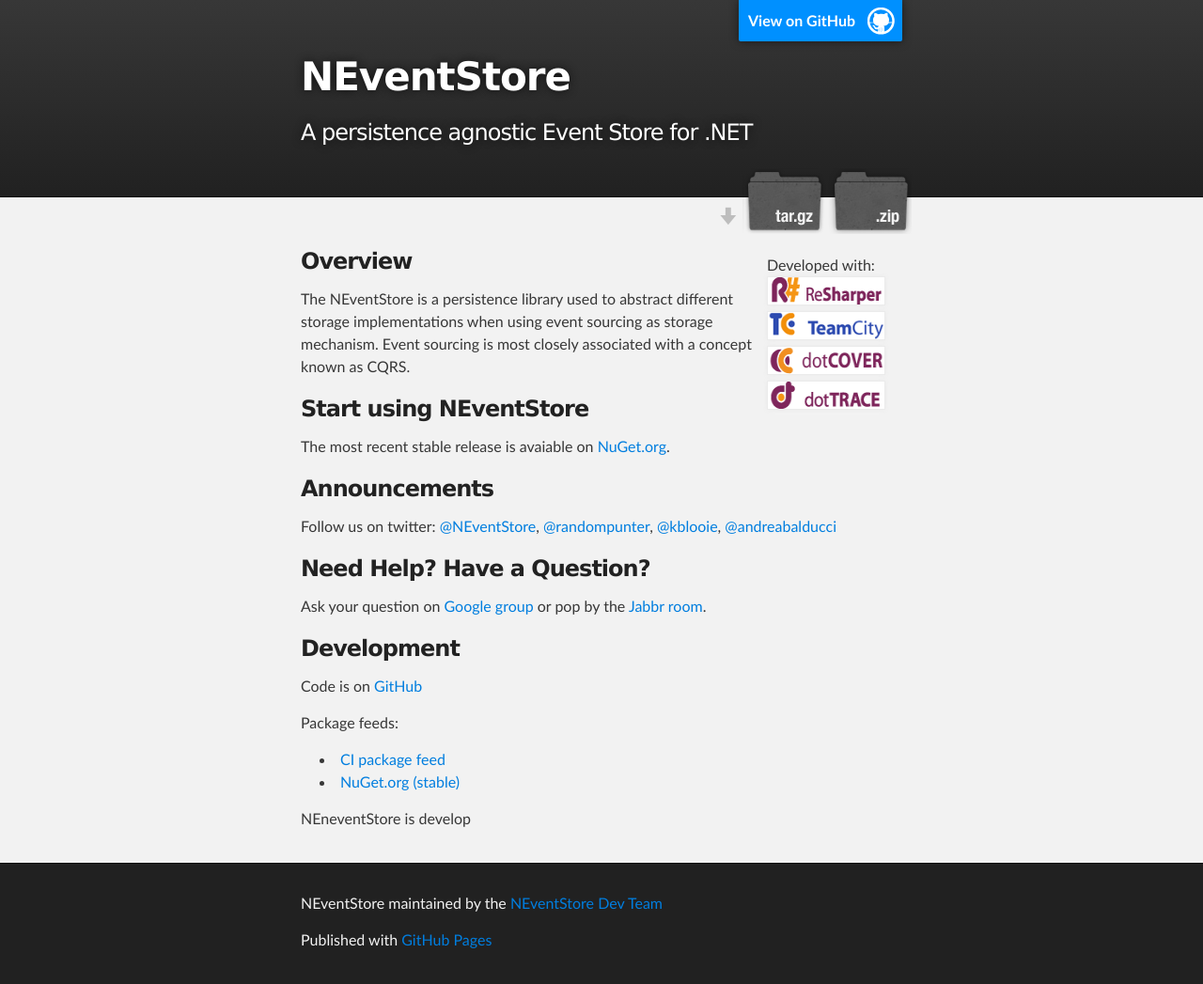
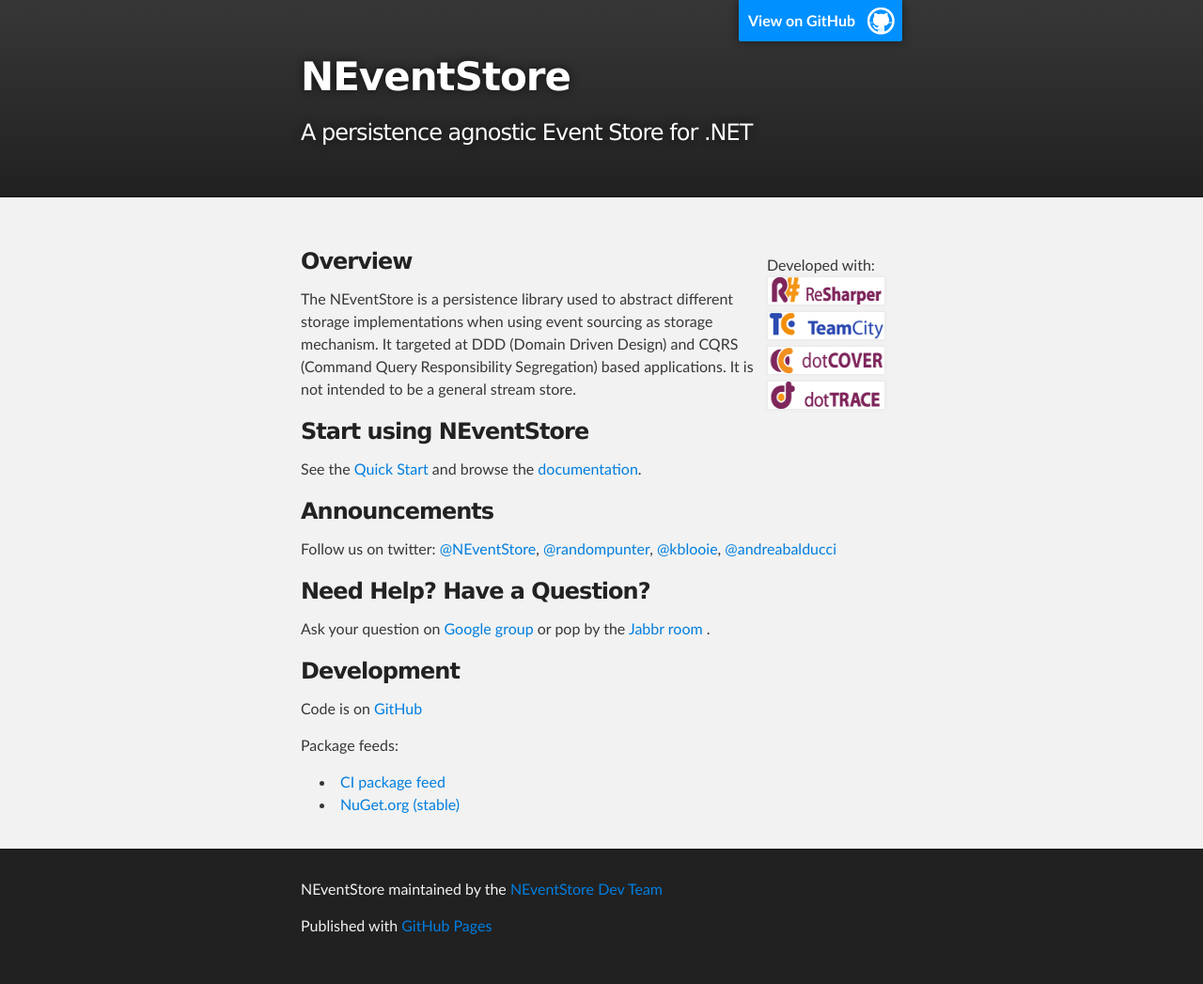
Before and after one commit to NEventStore/NEventStore, a plain HTML site: page index.html in a window 1280 px wide. Shown: the whole page at 94% size. Drawn offline with Linux system fonts and the light colour scheme.

Commit message:
Update index

```diff
--- a/index.html
+++ b/index.html
@@ -20,11 +20,6 @@
 
           <h1 id="project_title">NEventStore</h1>
           <h2 id="project_tagline">A persistence agnostic Event Store for .NET</h2>
-
-            <section id="downloads">
-              <a class="zip_download_link" href="https://github.com/NEventStore/NEventStore/zipball/master">Download this project as a .zip file</a>
-              <a class="tar_download_link" href="https://github.com/NEventStore/NEventStore/tarball/master">Download this project as a tar.gz file</a>
-            </section>
         </header>
     </div>
 
@@ -41,16 +36,15 @@
 		</div>
         <h3>Overview</h3>
             <p>
-            The NEventStore is a persistence library used to abstract different storage implementations when using event sourcing as storage mechanism.
-            Event sourcing is most closely associated with a concept known as CQRS.
+            The NEventStore is a persistence library used to abstract different storage implementations when using event sourcing as storage mechanism. It targeted at DDD (Domain Driven Design) and CQRS (Command Query Responsibility Segregation) based applications. It is not intended to be a general stream store.
             </p>
         <h3>Start using NEventStore</h3>
-            <p>The most recent stable release is avaiable on <a href="http://nuget.org/packages/EventStore/">NuGet.org</a>.</p>
+            <p>See the <a href="https://github.com/NEventStore/NEventStore/wiki/Quick-Start">Quick Start</a> and browse the <a hred="https://github.com/NEventStore/NEventStore/wiki/Introduction">documentation</a>.</p>
 		<h3>Announcements</h3>
 			<p>Follow us on twitter: <a href="https://twitter.com/NEventStore">@NEventStore</a>, <a href="https://twitter.com/randompunter">@randompunter</a>, <a href="https://twitter.com/kblooie">@kblooie</a>, <a href="https://twitter.com/andreabalducci">@andreabalducci</a>
         <h3>Need Help? Have a Question?</h3>
             <p>
-            Ask your question on <a href="https://groups.google.com/forum/#!forum/neventstore">Google group</a> or pop by the <a href="https://jabbr.net/#/rooms/NEventStore">Jabbr room</a>.
+            Ask your question on <a href="https://groups.google.com/forum/#!forum/neventstore">Google group</a> or pop by the <a href="https://jabbr.net/#/rooms/NEventStore">Jabbr room </a>.
             </p>
         <h3>Development</h3>
             <p>Code is on <a href="https://github.com/NEventStore">GitHub</a></p>
@@ -68,9 +62,6 @@
                     <li><a href="http://nuget.org/packages/NEventStore/">NuGet.org (stable)</a></li>
                 </ul>
             </p>
-			<p>
-				NEneventStore is develop
-			</p>
       </section>
 
     </div>
```
